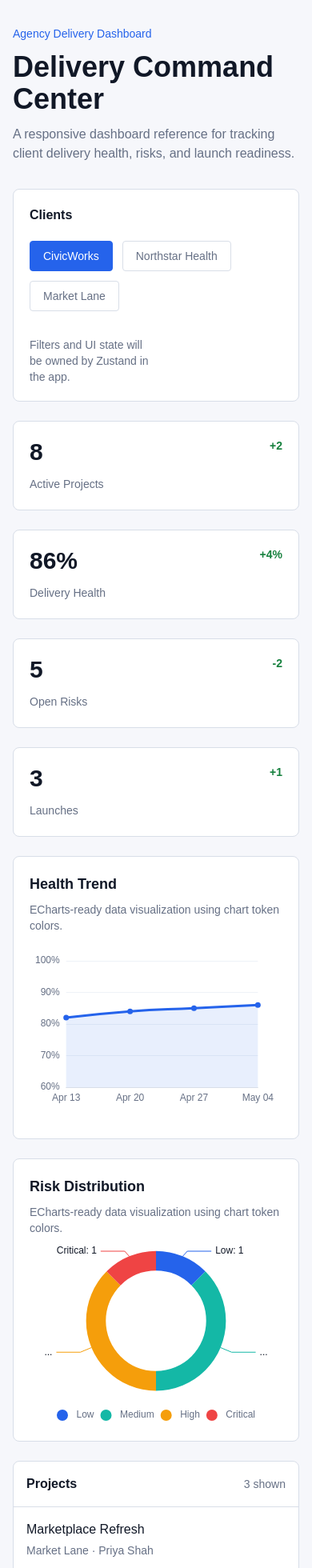
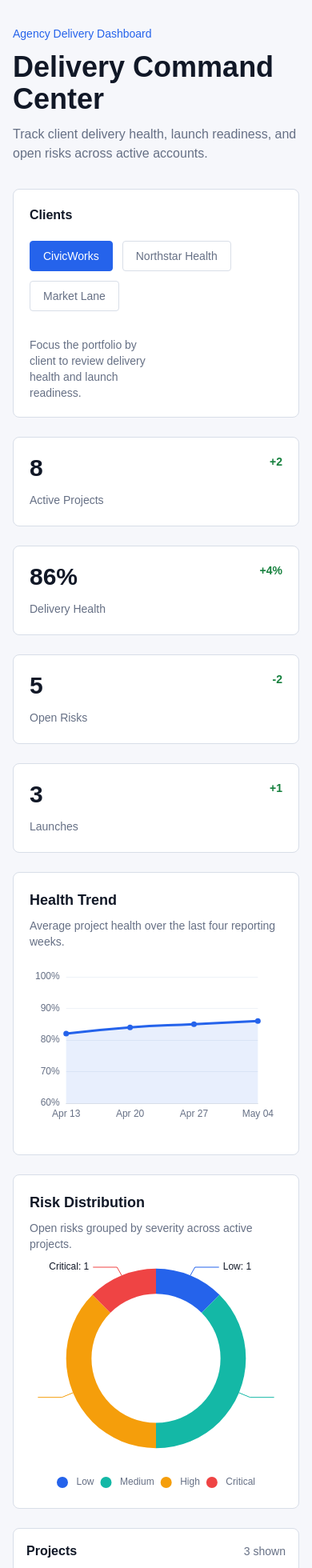
Before and after one commit to mundizzle/code-sample, a Next.js app: page / in a window 390 px wide. Shown: the top 1960 px of the page at 80% size. Built offline with nearby package versions, Linux system fonts and the light colour scheme.

Commit message:
UI and Layout Cleanup

```diff
--- a/src/app/layout.tsx
+++ b/src/app/layout.tsx
@@ -15,7 +15,7 @@ const geistMono = Geist_Mono({
 
 export const metadata: Metadata = {
   title: "Agency Delivery Dashboard",
-  description: "Responsive Next.js code sample with Figma-aligned design tokens.",
+  description: "Track client delivery health, launch readiness, and open risks.",
 };
 
 export default function RootLayout({
--- a/src/features/dashboard/components/dashboard-view.tsx
+++ b/src/features/dashboard/components/dashboard-view.tsx
@@ -66,10 +66,10 @@ export function DashboardView() {
 
   return (
     <main className="min-h-screen bg-ad-bg text-ad-text">
-      <div className="mx-auto flex w-full max-w-[1440px] flex-col gap-8 px-4 py-8 sm:px-6 lg:px-8">
+      <div className="mx-auto box-border flex w-full max-w-[1440px] flex-col gap-8 px-4 py-8 sm:px-6 lg:px-8">
         <DashboardHeader />
 
-        <div className="grid gap-6 lg:grid-cols-[220px_minmax(0,1fr)] xl:grid-cols-[220px_minmax(0,1fr)_316px]">
+        <div className="grid min-w-0 gap-6 lg:grid-cols-[220px_minmax(0,1fr)] xl:grid-cols-[220px_minmax(0,1fr)_316px]">
           <FilterPanel
             clients={data.clients}
             selectedClientIds={filters.clientIds}
@@ -113,7 +113,7 @@ export function DashboardView() {
             >
               <ChartPanel
                 title="Health Trend"
-                description="ECharts-ready data visualization using chart token colors."
+                description="Average project health over the last four reporting weeks."
               >
                 <EChart
                   ariaLabel="Weekly delivery health scores"
@@ -123,10 +123,11 @@ export function DashboardView() {
 
               <ChartPanel
                 title="Risk Distribution"
-                description="ECharts-ready data visualization using chart token colors."
+                description="Open risks grouped by severity across active projects."
               >
                 <EChart
                   ariaLabel="Open risk distribution by severity"
+                  className="h-72 w-full sm:h-56"
                   option={riskDistributionOption}
                 />
               </ChartPanel>
@@ -155,7 +156,7 @@ function DashboardHeader() {
         Delivery Command Center
       </h1>
       <p className="mt-3 max-w-2xl text-base leading-6 text-ad-text-muted">
-        A responsive dashboard reference for tracking client delivery health, risks, and launch readiness.
+        Track client delivery health, launch readiness, and open risks across active accounts.
       </p>
     </header>
   );
@@ -170,7 +171,7 @@ type MetricCardProps = {
 
 function MetricCard({ label, value, delta }: MetricCardProps) {
   return (
-    <article className="min-h-28 rounded-ad-md border border-ad-border bg-ad-surface p-5">
+    <article className="min-h-28 w-full min-w-0 rounded-ad-md border border-ad-border bg-ad-surface p-5">
       <div className="flex items-start justify-between gap-4">
         <p className="text-3xl font-semibold text-ad-text">{value}</p>
         <p className="text-sm font-semibold text-ad-success">{delta}</p>
@@ -194,7 +195,7 @@ function FilterPanel({
   return (
     <aside
       aria-label="Dashboard filters"
-      className="rounded-ad-md border border-ad-border bg-ad-surface p-5 lg:min-h-[710px] xl:sticky xl:top-8 xl:self-start"
+      className="w-full min-w-0 rounded-ad-md border border-ad-border bg-ad-surface p-5 lg:min-h-[710px] xl:sticky xl:top-8 xl:self-start"
     >
       <fieldset>
         <legend className="text-base font-semibold text-ad-text">Clients</legend>
@@ -224,7 +225,7 @@ function FilterPanel({
       </fieldset>
 
       <p className="mt-8 max-w-40 text-sm leading-5 text-ad-text-muted">
-        Filters and UI state will be owned by Zustand in the app.
+        Focus the portfolio by client to review delivery health and launch readiness.
       </p>
     </aside>
   );
@@ -242,7 +243,7 @@ function ChartPanel({ title, description, children }: ChartPanelProps) {
   return (
     <section
       aria-labelledby={headingId}
-      className="rounded-ad-md border border-ad-border bg-ad-surface p-5"
+      className="min-w-0 rounded-ad-md border border-ad-border bg-ad-surface p-5"
     >
       <h2 id={headingId} className="text-lg font-semibold text-ad-text">
         {title}
@@ -252,25 +253,6 @@ function ChartPanel({ title, description, children }: ChartPanelProps) {
     </section>
   );
 }
-
-function OldRemovedBlock() {
-  return null;
-}
-/* removed below */
-/*
-      <div className="max-w-3xl">
-        <p className="text-sm font-medium text-ad-accent">Agency Delivery Dashboard</p>
-        <h1 className="mt-2 text-3xl font-semibold tracking-normal text-ad-text md:text-4xl">
-          Delivery Command Center
-        </h1>
-        <p className="mt-3 max-w-2xl text-sm leading-6 text-ad-text-muted md:text-base">
-          A responsive dashboard reference for tracking client delivery health, risks, and launch readiness.
-        </p>
-      </div>
-      <div className="rounded-ad-md border border-ad-border bg-ad-surface px-4 py-3 text-sm text-ad-text-muted">
-        May 2026 portfolio
-      </div>
-*/
 
 type ProjectListProps = {
   clients: Client[];
@@ -352,7 +334,7 @@ function ProjectDetailPanel({ project }: { project?: Project }) {
   return (
     <section
       aria-label="Selected Project"
-      className="@container/project-detail rounded-ad-md border border-ad-border bg-ad-surface p-4 lg:sticky lg:top-6 lg:self-start"
+      className="@container/project-detail rounded-ad-md border border-ad-border bg-ad-surface p-4 lg:col-start-2 lg:row-start-2 lg:self-start xl:col-start-auto xl:row-start-auto xl:sticky xl:top-6"
     >
       <p className="text-sm font-medium text-ad-accent">Selected Project</p>
       <h2 className="mt-2 text-xl font-semibold text-ad-text">{project.name}</h2>
--- a/src/features/dashboard/components/e-chart.tsx
+++ b/src/features/dashboard/components/e-chart.tsx
@@ -27,10 +27,11 @@ registerEChartsModules([
 
 type EChartProps = {
   ariaLabel: string;
+  className?: string;
   option: EChartsOption;
 };
 
-export function EChart({ ariaLabel, option }: EChartProps) {
+export function EChart({ ariaLabel, className = "h-56 w-full", option }: EChartProps) {
   const containerRef = useRef<HTMLDivElement>(null);
   const chartRef = useRef<ECharts | null>(null);
 
@@ -63,7 +64,7 @@ export function EChart({ ariaLabel, option }: EChartProps) {
       ref={containerRef}
       role="img"
       aria-label={ariaLabel}
-      className="h-56 w-full"
+      className={className}
     />
   );
 }
```
Also changed, not shown: 2 other files (tests, documents, lock files or other folders).
